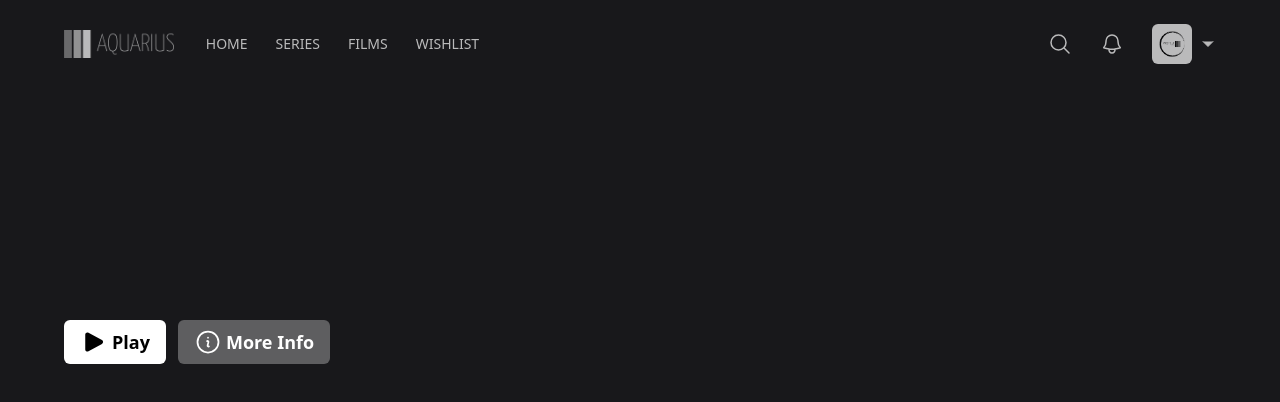
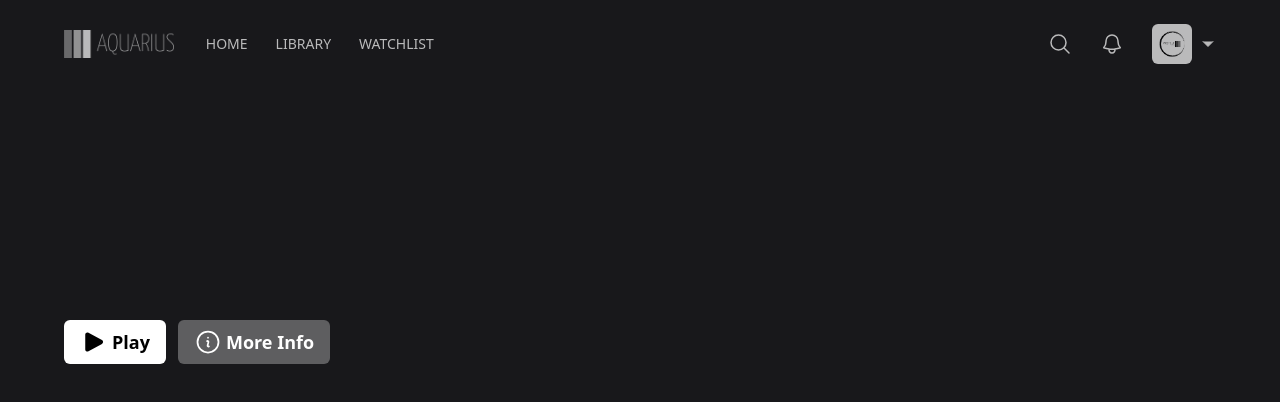
Before and after one commit to EnigmaticV/aquarius, a Next.js app: page / in a window 1280 px wide. Shown: the top 402 px of the page. Built offline with nearby package versions, Linux system fonts and the light colour scheme; no server answers; the database is empty; sample sign-in values are in the browser's storage.

Commit message:
Update Navbar.tsx

```diff
--- a/components/Navbar.tsx
+++ b/components/Navbar.tsx
@@ -43,9 +43,8 @@ const Navbar = () => {
         <img src="/images/logo.png" className="h-4 lg:h-7" alt="Logo" />
         <div className="flex-row ml-8 gap-7 hidden lg:flex">
           <NavbarItem label="Home" active />
-          <NavbarItem label="Series" />
-          <NavbarItem label="Films" />
-          <NavbarItem label="wishlist" />
+          <a href="#library">Library</a>
+          <a href="#watchlist">Watchlist</a>
         </div>
         <div onClick={toggleMobileMenu} className="lg:hidden flex flex-row items-center gap-2 ml-8 cursor-pointer relative">
           <p className="text-white text-sm">Browse</p>
```
